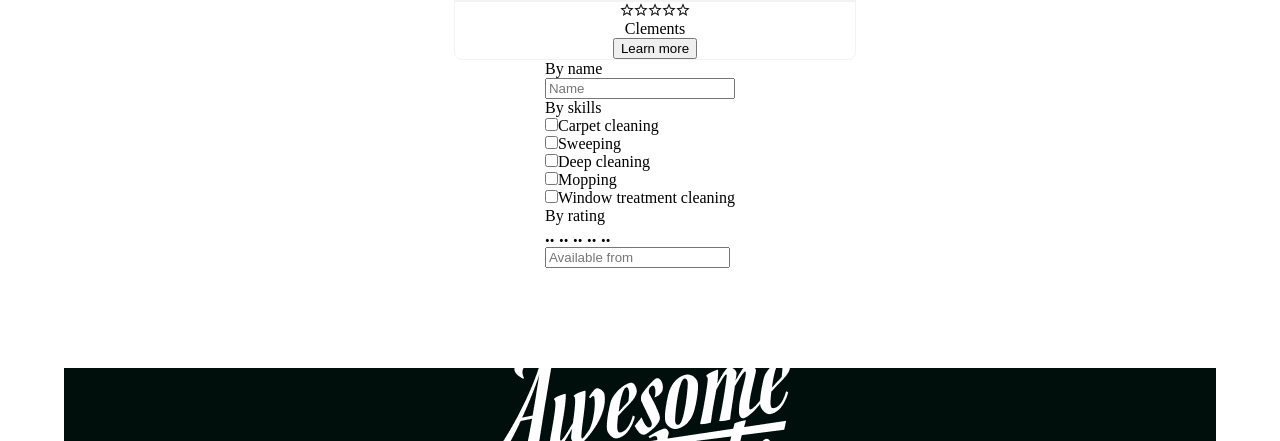
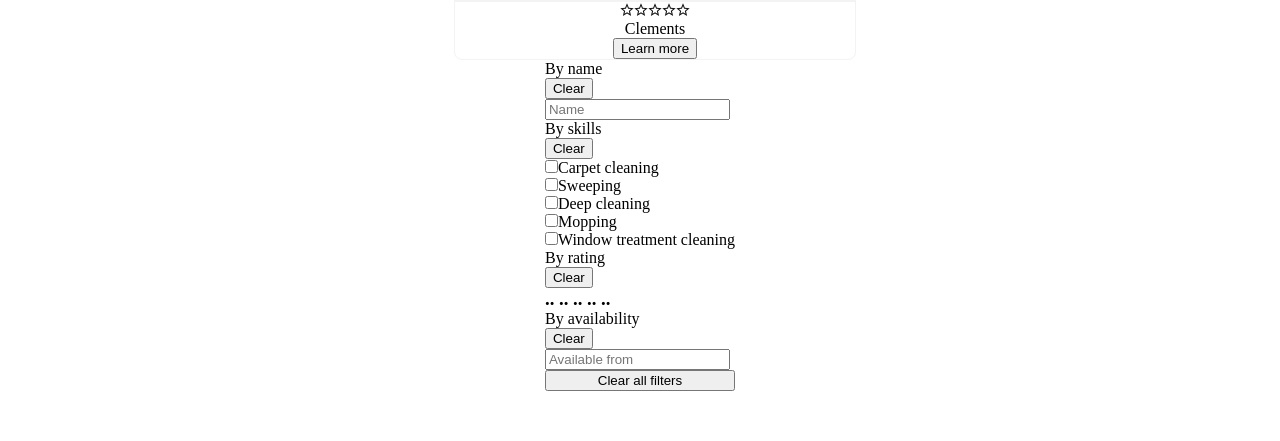
Before and after one commit to Stamedi/robots-app, a React (Create React App) app: page / in a window 1280 px wide. Shown: the part 1076-1517 px from the top of the page. Built offline with nearby package versions, Linux system fonts and the light colour scheme; the HTML template or start-up script is replaced by a standard one.

Commit message:
added more elements to sidebar and filtering by skills in process

```diff
--- a/src/components/Main.js
+++ b/src/components/Main.js
@@ -4,14 +4,14 @@ import '../styles/Main.scss';
 import star from '../assets/images/star.svg';
 
 const Main = () => {
-  const [filters, setFilters] = useState([
-    'Carpet cleaning',
-    'Sweeping',
-    'Deep cleaning',
-    'Mopping',
-    'Window treatment cleaning',
-  ]);
-  const [activeFilters, setActiveFilters] = useState();
+  const [filters, setFilters] = useState({
+    'Carpet cleaning': false,
+    Sweeping: false,
+    'Deep cleaning': false,
+    Mopping: false,
+    'Window treatment cleaning': false,
+  });
+  // const [activeFilters, setActiveFilters] = useState();
   const [robots] = useState([
     {
       age: 56,
@@ -82,7 +82,39 @@ const Main = () => {
     setFilteredRobots(filteredValues);
   };
 
+  // const handleChange = (event) => {
+  //   console.log(event.target.checked);
+  //   console.log(event.target.name);
+  // };
+
+  const handleChange = (event) => {
+    const { name } = event.target;
+    setFilters({ ...filters, [name]: !filters[name] });
+
+    const checkedSkills = Object.entries(filters)
+      .filter((category) => category[1])
+      .map((category) => category[0]);
+
+    const filterCheckedRobots = filteredRobots.filter((robot) =>
+      checkedSkills.every((skill) => robot.skills.includes(skill))
+    );
+
+    setFilteredRobots(filterCheckedRobots);
+  };
+
   const clearFilters = () => {};
+
+  // useEffect(() => {
+  // const checkedSkills = Object.entries(filters)
+  //   .filter((category) => category[1])
+  //   .map((category) => category[0]);
+
+  // const filterCheckedRobots = filteredRobots.filter((robot) =>
+  //   checkedSkills.every((skill) => robot.skills.includes(skill))
+  // );
+  // setFilteredRobots(filterCheckedRobots);
+  // console.log(filteredRobots)
+  // }, [filters, filteredRobots]);
 
   return (
     <main>
@@ -96,7 +128,7 @@ const Main = () => {
       ) : (
         <div className="robots-flex-container">
           {filteredRobots.map((robot) => (
-            <div className="card-container">
+            <div className="card-container" key={robot.id}>
               <div className="card-img-container">
                 <img src={robot.images.thumbnail} alt="" />
               </div>
@@ -114,38 +146,67 @@ const Main = () => {
         </div>
       )}
       <div className="sidebar-container">
-        <p>By name</p>
-        <input type="text" placeholder="Name" onChange={handleSearch} />
+        <div className="input-container">
+          <div>
+            <p>By name</p>
+            <button>Clear</button>
+          </div>
+          <input type="text" placeholder="Name" onChange={handleSearch} />
+        </div>
         <div className="skills-container">
-          <p>By skills</p>
-          <div className="skill-container">
-            <input id="1" type="checkbox" name="Carpet cleaning" />
-            <label htmlFor="1">Carpet cleaning</label>
+          <div>
+            <p>By skills</p>
+            <button>Clear</button>
           </div>
           <div className="skill-container">
-            <input id="2" type="checkbox" name="Sweeping" />
+            <input
+              id="1"
+              type="checkbox"
+              name="Carpet cleaning"
+              checked={filters['Carpet cleaning']}
+              onChange={handleChange}
+            />
+            <label htmlFor="1" onChange={handleChange}>
+              Carpet cleaning
+            </label>
+          </div>
+          <div className="skill-container">
+            <input id="2" type="checkbox" name="Sweeping" checked={filters.Sweeping} onChange={handleChange} />
             <label htmlFor="2">Sweeping</label>
           </div>
           <div className="skill-container">
-            <input id="3" type="checkbox" name="Deep cleaning" />
+            <input
+              id="3"
+              type="checkbox"
+              name="Deep cleaning"
+              checked={filters['Deep cleaning']}
+              onChange={handleChange}
+            />
             <label htmlFor="3">Deep cleaning</label>
           </div>
           <div className="skill-container">
-            <input id="4" type="checkbox" name="Mopping" />
+            <input id="4" type="checkbox" name="Mopping" onChange={handleChange} />
             <label htmlFor="4">Mopping</label>
           </div>
           <div className="skill-container">
-            <input id="5" type="checkbox" name="Window treatment cleaning" />
+            <input id="5" type="checkbox" name="Window treatment cleaning" onChange={handleChange} />
             <label htmlFor="5">Window treatment cleaning</label>
           </div>
         </div>
         <div className="rating-container">
-          <p>By rating</p>
+          <div>
+            <p>By rating</p>
+            <button>Clear</button>
+          </div>
           <h3>.. .. .. .. ..</h3>
         </div>
         <div className="availability-container">
+          <div>
+            <p>By availability</p> <button>Clear</button>
+          </div>
           <input type="text" placeholder="Available from" />
         </div>
+        <button>Clear all filters</button>
       </div>
     </main>
   );
```
